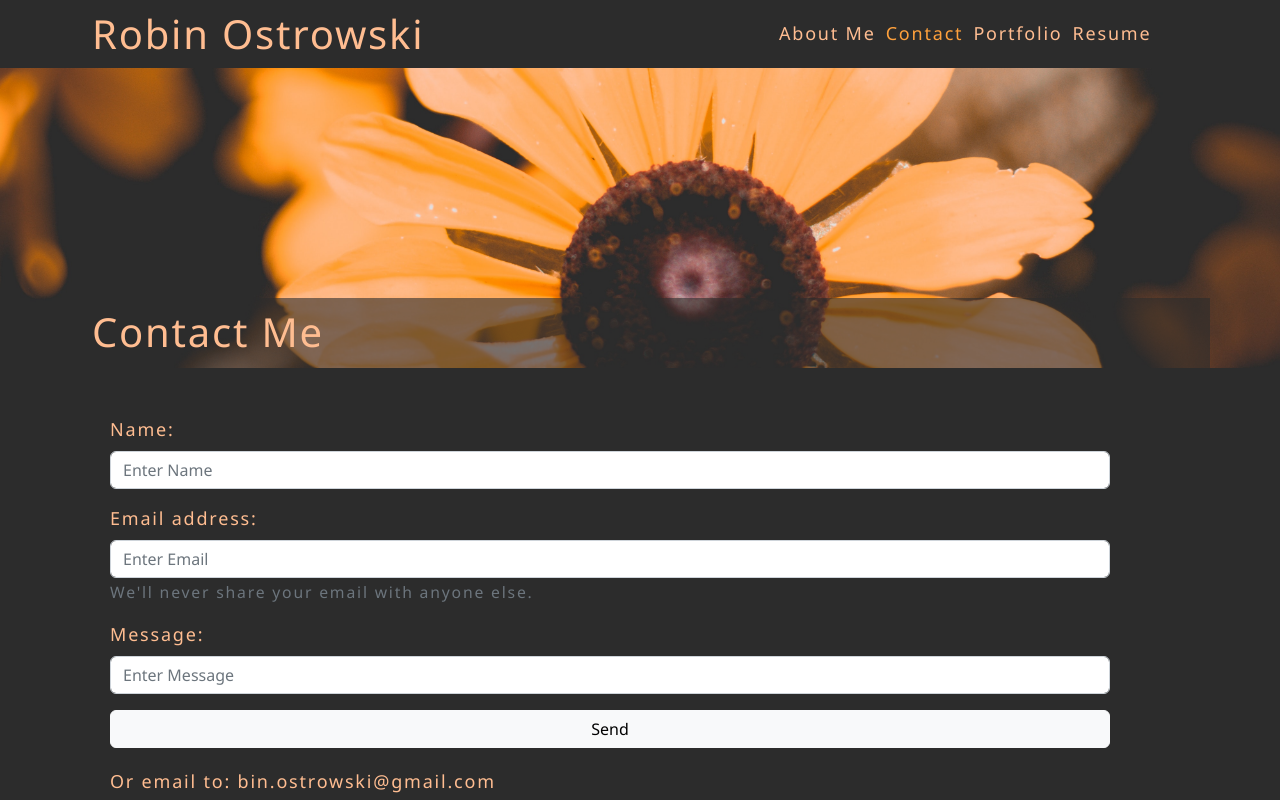
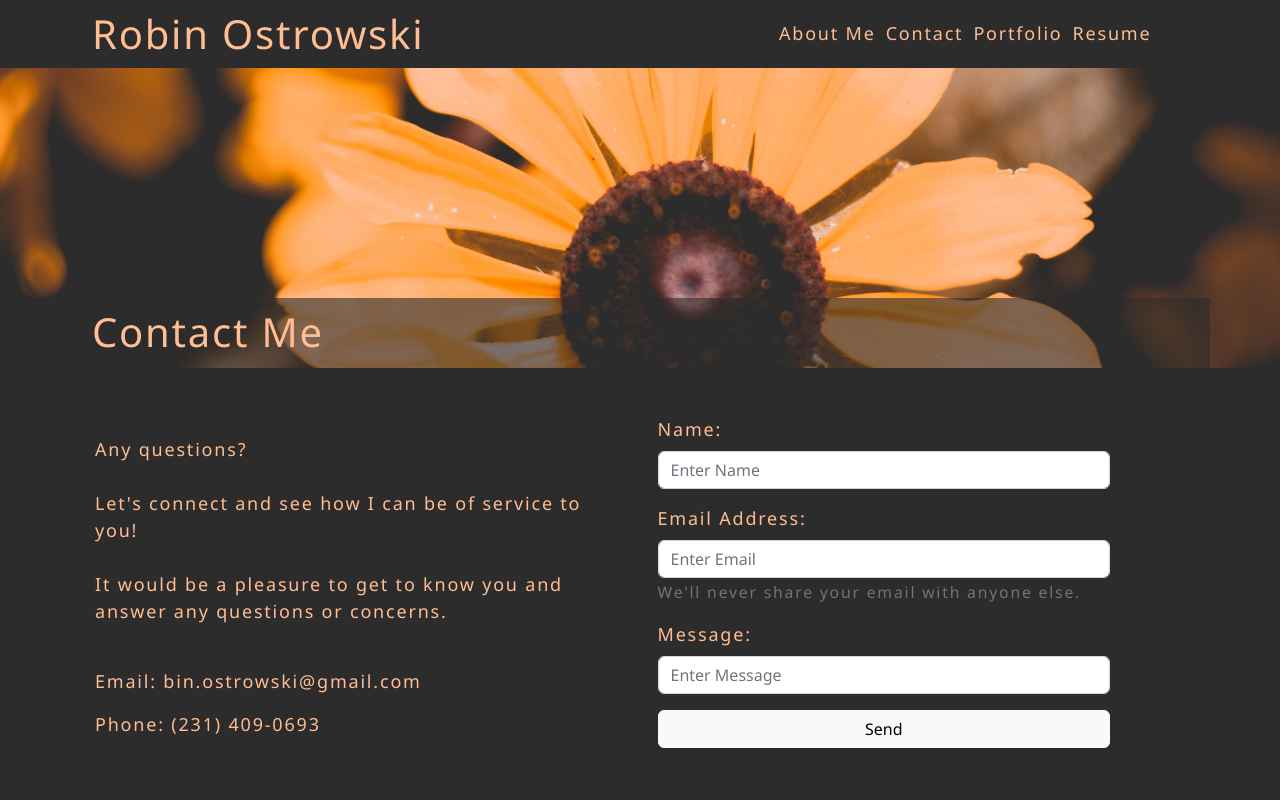
Before and after one commit to Bin-Ostrowski/portfolio-2022, a React (Create React App) app: page / in a window 1280 px wide. Both pictures are taken after a click on the element "Contact". Shown: the top 800 px of the page. Built offline with nearby package versions, Linux system fonts and the light colour scheme.

Commit message:
added comments to indes.css and cleaned up console.logs

```diff
--- a/src/components/Contact/index.js
+++ b/src/components/Contact/index.js
@@ -1,7 +1,6 @@
 import React, { useState } from "react";
 import { validateEmail } from "../../utils/helpers";
 import { Button, Form, Container, Row, Col } from "react-bootstrap";
-// import "./contact.css";
 
 export default function ContactForm() {
   //declare formState to be empty strings
@@ -38,19 +37,10 @@ export default function ContactForm() {
     }
 
     //conditional statment for error message
-    //update setFormState
-    //make property name dynamic variable determined by form element.
-    //from input value
     if (!errorMessage) {
       setFormState({ ...formState, [e.target.name]: e.target.value });
     }
   }
-
-  // //submit form handler
-  // function handleSubmit(e) {
-  //   e.preventDefault();
-  //   console.log(formState);
-  // }
 
   return (
     <section>
@@ -61,6 +51,31 @@ export default function ContactForm() {
           </Col>
         </Row>
         <Row>
+          <Col className="contact-text">
+            <p>
+              Any questions?
+              <br />
+              <br />
+              Let's connect and see how I can be of service to you!
+              <br />
+              <br />
+              It would be a pleasure to get to know you and answer any questions
+              or concerns.
+            </p>
+            <br />
+            <p>
+              Email:{" "}
+              <a className="href-links" href="mailto:bin.ostrowski@gmail.com">
+                bin.ostrowski@gmail.com
+              </a>
+            </p>
+            <p>
+              Phone:{" "}
+              <a className="href-links" href="tel:+12314090693">
+                (231) 409-0693
+              </a>
+            </p>
+          </Col>
           <Col className="md form">
             <Form
               action="https://formsubmit.co/bin.ostrowski@gmail.com"
@@ -79,7 +94,7 @@ export default function ContactForm() {
                 />
               </Form.Group>
               <Form.Group className="mb-3">
-                <Form.Label htmlFor="email">Email address:</Form.Label>
+                <Form.Label htmlFor="email">Email Address:</Form.Label>
                 <Form.Control
                   type="email"
                   defaultValue={email}
@@ -117,7 +132,6 @@ export default function ContactForm() {
                 </Button>
               </div>
             </Form>
-            <p className="email">Or email to: <a className="href-links" href="mailto:bin.ostrowski@gmail.com">bin.ostrowski@gmail.com</a></p>
           </Col>
         </Row>
       </Container>
--- a/src/components/Footer/index.js
+++ b/src/components/Footer/index.js
@@ -1,6 +1,5 @@
 import React, { useState } from "react";
 import { Container, Row, Col } from "react-bootstrap";
-
 
 export default function Nav() {
   const github = (
@@ -87,12 +86,6 @@ export default function Nav() {
       <Container>
         <Row className="justify-content-sm-center">
           <Col xs="auto">
-            <h2>Let's connect!</h2>
-          </Col>
-        </Row>
-
-        <Row className="justify-content-sm-center">
-          <Col xs="auto">
             {currentIcon.map((icons, i) => (
               <a
                 href={icons.href}
@@ -108,7 +101,7 @@ export default function Nav() {
         </Row>
         <Row className="justify-content-sm-center">
           <Col xs="auto">
-            <div>&copy;2022 by Robin Ostrowski</div>
+            <div>Robin Ostrowski, 2022</div>
           </Col>
         </Row>
       </Container>
--- a/src/components/Portfolio/index.js
+++ b/src/components/Portfolio/index.js
@@ -3,11 +3,6 @@ import Project from "../Project";
 import { Container, Row, Col } from "react-bootstrap";
 
 export default function Portfolio({ currentProject }) {
-console.log(currentProject)
-  // const filterFrontEnd = (event) => {
-
-  // }
-
   return (
     <section>
       <Container>
--- a/src/components/Project/index.js
+++ b/src/components/Project/index.js
@@ -15,7 +15,6 @@ export default function Project() {
       name: "Chore It Up",
       deploy: "https://floating-atoll-58183.herokuapp.com/",
       tools: [
-
         "MERN",
 
         "React",
@@ -34,7 +33,7 @@ export default function Project() {
     {
       name: "Google Books",
       deploy: "https://immense-citadel-75341.herokuapp.com/",
-      tools: [  "MERN", "Full Stack", "Apollo", "GraphQL"],
+      tools: ["MERN", "Full Stack", "Apollo", "GraphQL", "JavaScript", "CSS"],
       github: "https://github.com/Bin-Ostrowski/google-books",
       bio: "Refactored code to set up an Apollo Server to use GraphQL queries and mutations to fetch and modify data, replacing the existing RESTful API.",
       image: googleBooks,
@@ -43,15 +42,7 @@ export default function Project() {
     {
       name: "Deep Thoughts",
       deploy: "https://still-brushlands-78409.herokuapp.com/",
-      tools: [
-
-        "MERN",
-        "Full Stack",
-        "Apollo",
-        "GraphQL",
-        "JavaScript",
-        "CSS",
-      ],
+      tools: ["MERN", "Full Stack", "Apollo", "GraphQL", "JavaScript", "CSS"],
       github: "https://github.com/Bin-Ostrowski/deep-thoughts",
       bio: "A blog for users to login, store thoughts, reactions, and friends. Deep Thoughts is a full-stack MERN app with an Apollo server using GraphQL.",
       image: deepThoughts,
@@ -61,23 +52,21 @@ export default function Project() {
       name: "Dose",
       deploy: "https://cryptic-inlet-45736.herokuapp.com/",
       tools: [
-
         "BCRYPT",
-        "FULL-STACK",
-        "SEQUELIZE",
-        "DOTENV",
-        "EXPRESS",
-        "HANDLEBARS",
-        "SESSION",
-        "JEST",
-        "MYSQL2",
+        "Full Stack",
+        "Sequelize",
+        "DotENV",
+        "Express",
+        "Handlebars",
+        "Session",
+        "Jest",
+        "MySQL2",
         "CRON-JOB",
-        "TWILIO",
-        "REGEX",
-        "JS",
+        "Twilio",
+        "Regex",
+        "JavaScript",
         "CSS",
-        "BOOTSTRAP"
-
+        "Bootstrap",
       ],
       github: "https://github.com/kfisch2/dose",
       bio: "A full-stack application to track perscriptions and receive reminders via text message for refils.",
@@ -87,7 +76,7 @@ export default function Project() {
     {
       name: "Photo Port",
       deploy: "https://bin-ostrowski.github.io/photo-port/",
-      tools: [ "Front End", "JavaScript", "CSS", "React"],
+      tools: ["Front End", "JavaScript", "CSS", "React"],
       github: "https://github.com/Bin-Ostrowski/photo-port/settings/pages",
       bio: "Lyza's Photography Portfolio",
       image: photoPort,
@@ -96,7 +85,7 @@ export default function Project() {
     {
       name: "Pizza Hunt",
       deploy: "https://salty-citadel-62296.herokuapp.com/",
-      tools: [  "MEAN", "Full Stack", "Restful-API"],
+      tools: ["MEAN", "Full Stack", "Restful-API", "JavaScript", "CSS"],
       github: "https://github.com/Bin-Ostrowski/pizza-hunt",
       bio: "A blog forum for pizza lovers.",
       image: pizzaHunt,
@@ -123,7 +112,7 @@ export default function Project() {
   ];
 
   // array of filter options
-  const filterBtn = [ "Full Stack", "Front End", "MERN", "MEAN"];
+  const filterBtn = ["Full Stack", "Front End", "MERN", "MEAN"];
 
   // declare project state
   const [currentProject, setProject] = useState(projects);
@@ -209,7 +198,6 @@ export default function Project() {
                     Deploy Project
                   </Button>
                 </a>
-
                 <a
                   href={projects.github}
                   target="_blank"
--- a/src/components/Resume/index.js
+++ b/src/components/Resume/index.js
@@ -12,7 +12,13 @@ const skills = [
   "jQuery",
   "Apollo",
   "GraphQL",
+  "MERN",
+  "MEAN",
+  "HTML",
   "Mongoose",
+  "NPM",
+  "GitHub",
+  "GitBash",
   "React-Router-Dom",
   "JSON Web Token",
   "DotENV",
@@ -58,11 +64,11 @@ export default function Resume() {
           <Col style={{ padding: "30px" }}>
             <h3>Skills & Technologies:</h3>
             <ul className="skills-container">
-
               {sortedSkills.map((skill, i) => (
-                <li className="skills"key={i}>{skill}</li>
+                <li className="skills" key={i}>
+                  {skill}
+                </li>
               ))}
-
             </ul>
           </Col>
         </Row>
--- a/src/index.css
+++ b/src/index.css
@@ -1,16 +1,12 @@
-
-
 * {
   box-sizing: border-box;
 }
 
 :root {
   --primary: rgb(44, 44, 44);
-  --secondary: rgb(128, 96, 67);
+  --secondary:rgb(176, 115, 123) ;
   --tertiary: #FFA13C;
   --light: rgb(255, 189, 145);
-  --black: rgb(14, 14, 14);
-
 }
 
 html,
@@ -34,6 +30,15 @@ header {
   z-index: 9999;
 }
 
+.navActive {
+  color: var(--tertiary);
+  text-decoration: none;
+}
+
+.navActive {
+  cursor: pointer;
+}
+
 .hero {
   background-image: url("./assets/img/flowers.jpg");/*fill with image */
   background-size: cover;
@@ -45,6 +50,8 @@ header {
   background-position: 80%;
   padding: 280px 20px 20px 20px;
 }
+
+/* START MAIN */
 
 .section-title {
 background-color: rgb(44, 44, 44, 0.6);
@@ -73,11 +80,6 @@ section {
   padding: 0 0px 100px 0;
 }
 
-footer {
-  background: var( --tertiary);
-  color: var(--primary)
-}
-
 .href-links {
   color: var(--light);
   text-decoration: none;
@@ -89,18 +91,14 @@ footer {
   cursor: pointer;
 }
 
-.form {
-  padding: 0 50px 0 20px;
-}
+/* START PROJECT */
+.filter-btn {
+  margin: 10px;
+ }
 
 .project-container {
   margin: 20px 20px 20px 0;
-  /* background-color: var(--light); */
 }
-
-/* .card-background {
-  background-color: var(--primary);
-} */
 
 .project-img {
   max-height:15em;
@@ -116,26 +114,26 @@ footer {
 .technologies {
   color: var(--secondary);
 }
-.project-description{
-  /* margin-top: 11px; */
-}
 
 .deploy-btn {
   padding-right: 10px;
 }
 
-.navActive {
-  color: var(--tertiary);
-  text-decoration: none;
+/* END PROJECT */
+
+/* START CONTACT*/
+
+.contact-text {
+  padding: 20px 0 0 25px;
 }
 
-.navActive {
-  cursor: pointer;
+.form {
+  padding: 0 50px 0 20px;
 }
 
-.email {
-  padding: 20px 0 0 20px;
-}
+/* END CONTACT */
+
+/* START RESUME*/
 
 .skills-container {
   display: flex;
@@ -153,6 +151,10 @@ footer {
   color: var(--tertiary);
 }
 
+/* END RESUME */
+/* END MAIN*/
+
+/* START FOOTER */
 svg {
   padding: 5px;
 
@@ -163,6 +165,9 @@ svg:hover {
   fill: var(--secondary);
 }
 
-.filter-btn {
- margin: 10px;
+footer {
+  background: var( --tertiary);
+  color: var(--primary)
 }
+
+/* FOOTER ENDS */
```
Lines whose indentation alone changed are shown as unchanged.
